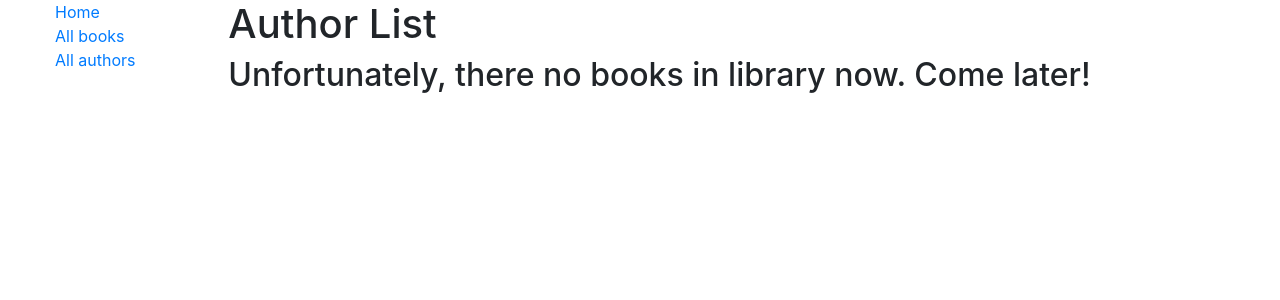
After one commit to mxmgny/django_locallibrary, a Django app: page /catalog/authors/ in a window 1280 px wide. The commit adds this page. Shown: the top 300 px of the page. Run offline with Django 3.2, Linux system fonts and the light colour scheme; data that the repository does not hold is empty; some libraries are stand-ins or nearby versions.

Commit message:
Add author list view

```diff
--- a/catalog/templates/base_generic.html
+++ b/catalog/templates/base_generic.html
@@ -17,7 +17,7 @@
             <ul class="sidebar-nav">
                 <li><a href="{% url 'index' %}">Home</a></li>
                 <li><a href="{% url 'books' %}">All books</a></li>
-                <li><a href="">All authors</a></li>
+                <li><a href="{% url 'authors' %}">All authors</a></li>
             </ul>
             {% endblock %}
         </div>
--- /dev/null
+++ b/catalog/templates/catalog/author_list.html
@@ -0,0 +1,24 @@
+{% extends 'base_generic.html' %}
+
+{% block title  %}
+    <title>Local Library -- author list</title>
+{% endblock %}
+
+{% block content %}
+    <h1>Author List</h1>
+    {% if author_list %}
+        <ul>
+        {% for author in author_list %}
+            <li><a href="">{{ author.last_name }}, {{ author.first_name }} (
+                {% if author.date_of_death %}
+                    {{ author.date_of_birth }} - {{ author.date_of_death }}
+                {% else %}
+                    {{ author.date_of_birth }}
+                {% endif %})
+            </a></li>
+        {% endfor %}
+        </ul>
+    {% else %}
+    <h2>Unfortunately, there no books in library now. Come later!</h2>
+    {% endif %}
+{% endblock %}
--- a/catalog/urls.py
+++ b/catalog/urls.py
@@ -6,5 +6,6 @@ urlpatterns = [
     path('', views.index, name='index'),
     path('books/', views.BookListView.as_view(), name='books'),
     path('book/<int:pk>', views.BookDetailView.as_view(), name='book_detail'),
+    path('authors/', views.AuthorListView.as_view(), name='authors'),
     #re_path(r'^book/(?P<year>[\d]+)/()')
 ]
--- a/catalog/views.py
+++ b/catalog/views.py
@@ -36,3 +36,9 @@ class BookDetailView(DetailView):
     """View to display book detail information and book instances"""
     model = Book
     template_name = 'catalog/book_detail.html'
+
+
+class AuthorListView(ListView):
+    model = Author
+    paginate_by = 5
+    template_name = 'catalog/author_list.html'
```
